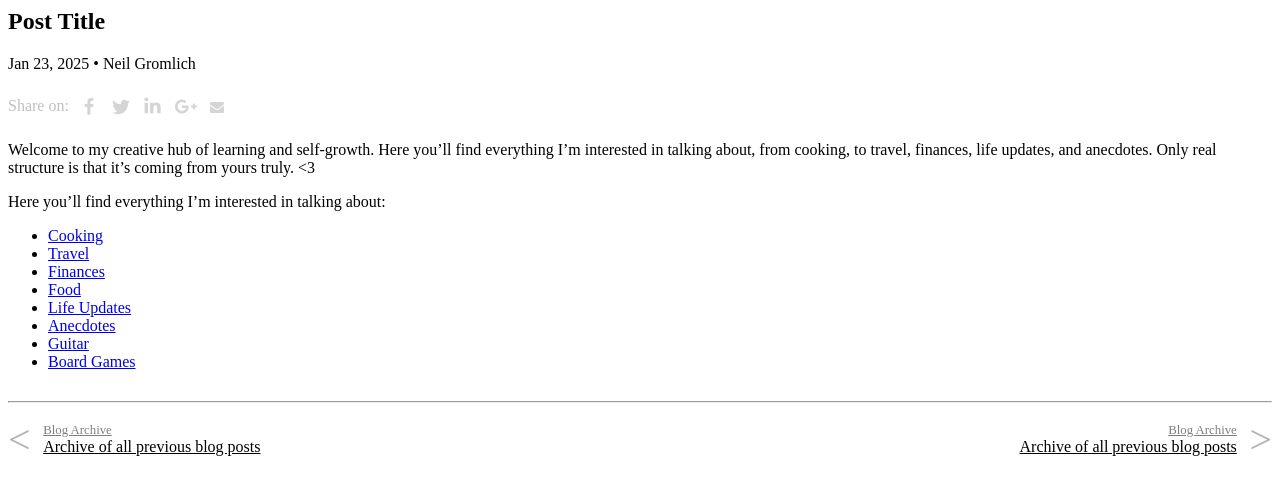
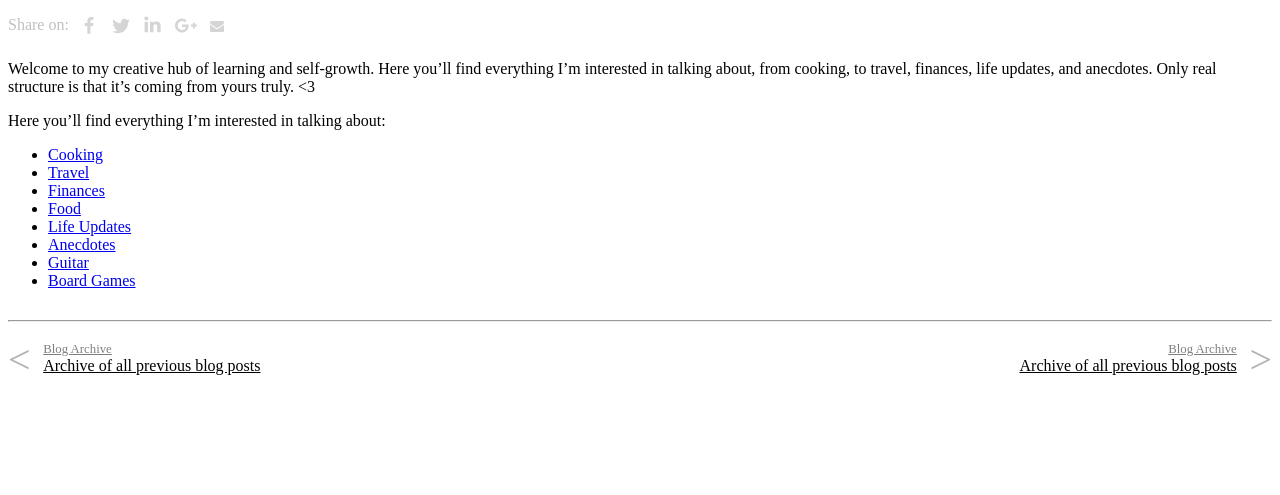
Before and after one commit to neilgrom/neilgrom.github.io, a Jekyll site: the page built from index.md, in a window 1280 px wide. Shown: the top 495 px of the page. Built offline with Jekyll 4.4.1, drawn with Linux system fonts in a browser that asks for light colours; our own code applies the rules of GitHub Pages for plain Markdown files.

Commit message:
Update index.md

```diff
--- a/index.md
+++ b/index.md
@@ -1,9 +1,3 @@
----
-layout: post
-title: "Post Title"
-date: 2025-01-23
----
-
 Welcome to my creative hub of learning and self-growth. Here you'll find everything I'm interested in talking about, from
 cooking, to travel, finances, life updates, and anecdotes. Only real structure is that it's coming from yours truly. <3
 
```
